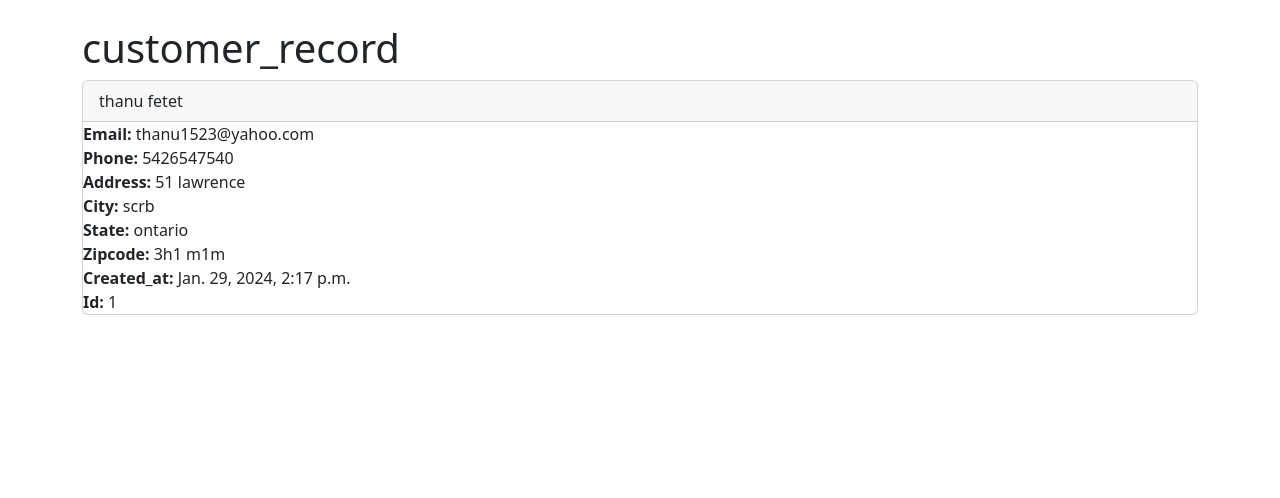
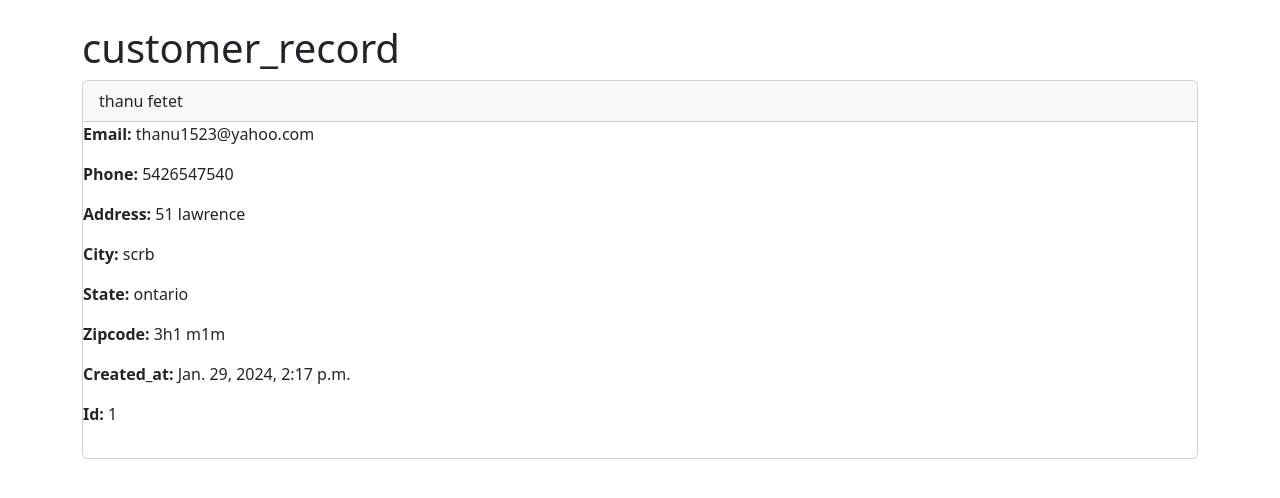
Before and after one commit to Thanushan1523/WEBSITE-CRM, a Django app: page /record/1 in a window 1280 px wide. Shown: the part 56-554 px from the top of the page. Run offline with Django 5.2, Linux system fonts and the light colour scheme; a user stored in the database is signed in; data comes from the database, SQL or seed files in the repository.

Commit message:
bootstrap edit

```diff
--- a/website/templates/record.html
+++ b/website/templates/record.html
@@ -9,13 +9,34 @@
     </div>
       <p class="card-text">
         <strong>Email: </strong>{{ customer_record.email}}<br/>
+      </p>
+      <p class="card-text">
         <strong>Phone: </strong>{{ customer_record.phone}}<br/>
+    </p>
+    <p class="card-text">
         <strong>Address: </strong>{{ customer_record.address}} <br/>
+    </p>
+    <p class="card-text">
         <strong>City: </strong>{{ customer_record.city }}<br/>
+    </p>
+    <p class="card-text">
         <strong>State: </strong>{{ customer_record.state}}<br/>
+    </p>
+    <p class="card-text">
         <strong>Zipcode: </strong>{{ customer_record.zipcode}}<br/>
+    </p>
+    <p class="card-text">
         <strong>Created_at: </strong>{{ customer_record.created_at}}<br/>
+    </p>
+    <p class="card-text">
         <strong>Id: </strong>{{ customer_record.id}}<br/></p>
+    </p>
+
+
+
+
+
+
     </div>
   </div>
 
```
